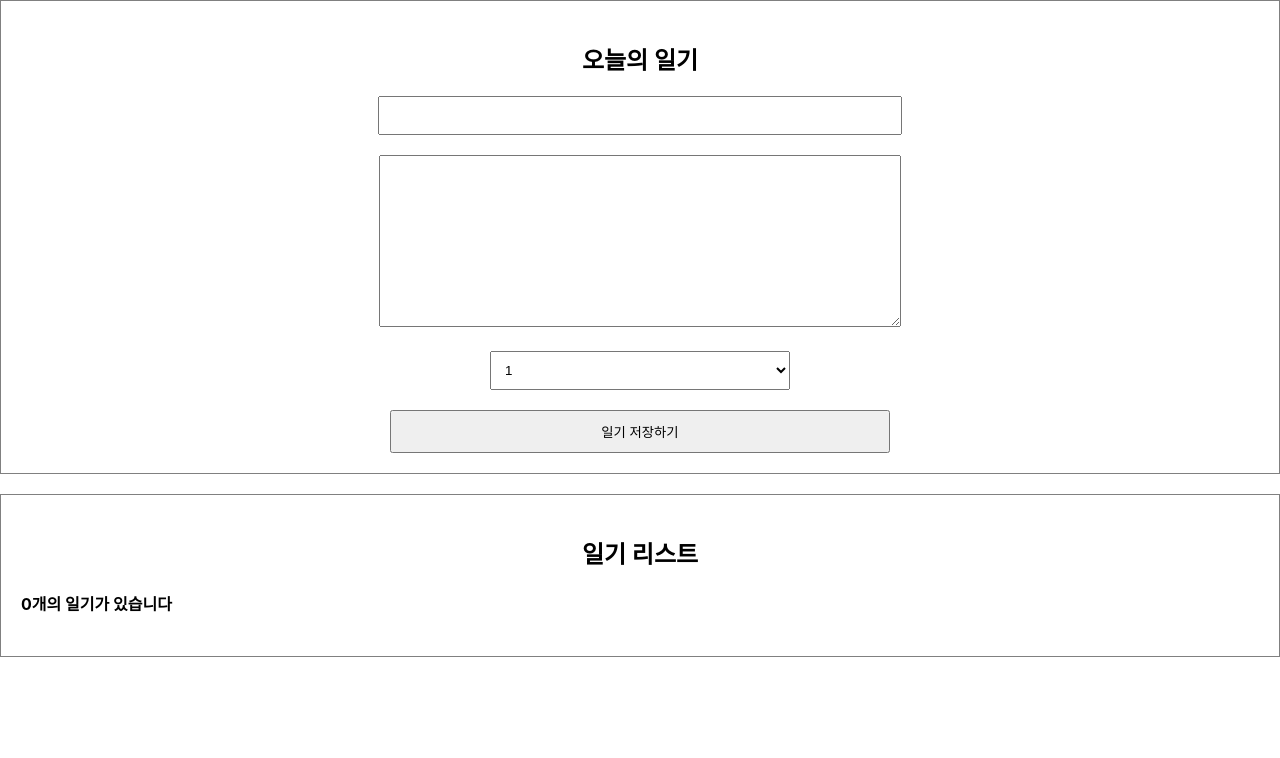
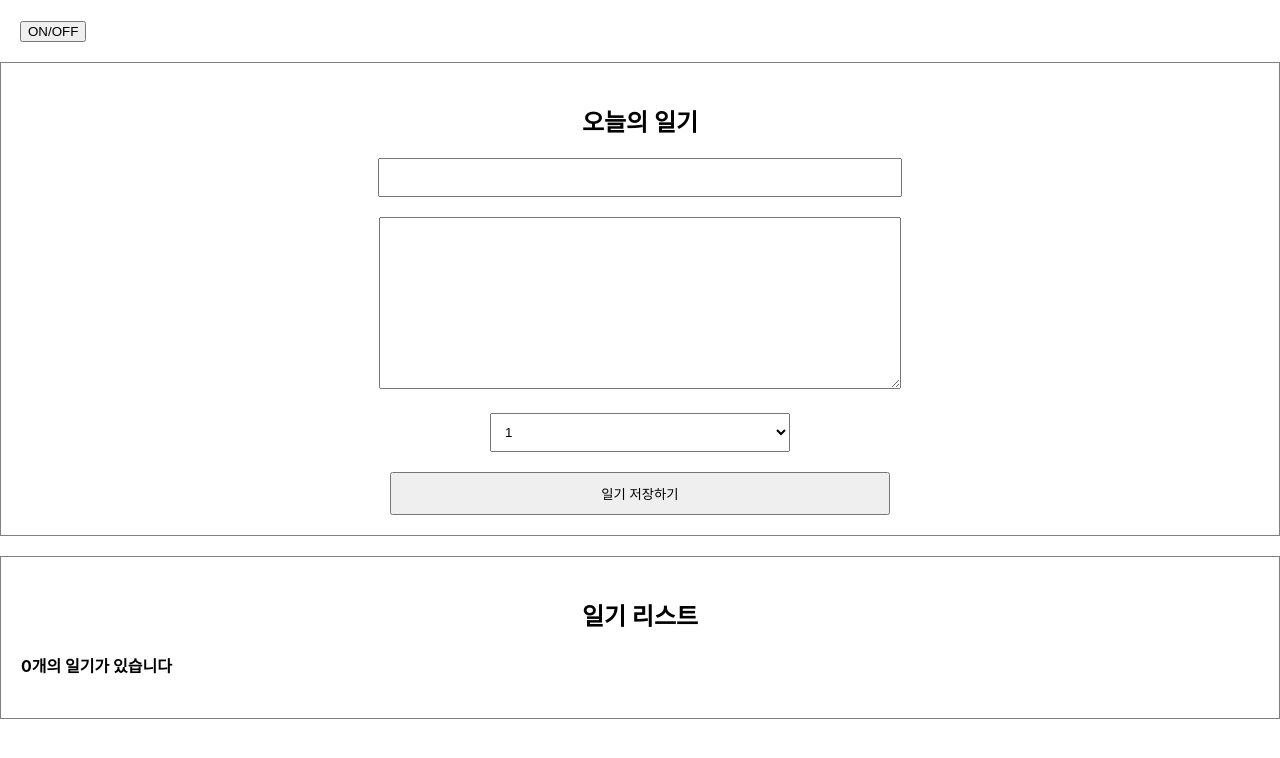
Before and after one commit to happy8131/UdemySimpleDiary, a React (Create React App) app: page / in a window 1280 px wide. Shown: the top 758 px of the page. Built offline with nearby package versions, Linux system fonts and the light colour scheme.

Commit message:
[ADD] LifeCycle6.7

```diff
--- a/src/App.js
+++ b/src/App.js
@@ -2,6 +2,7 @@ import { useRef, useState } from "react";
 import "./App.css";
 import DiaryEditor from "./DiaryEditor";
 import DiaryList from "./DiaryList";
+import LifeCycle from "./Lifecycle";
 
 function App() {
   const [data, setData] = useState([]);
@@ -40,6 +41,7 @@ function App() {
 
   return (
     <div className="App">
+      <LifeCycle />
       <DiaryEditor onCreate={onCreate} />
       <DiaryList onEdit={onEdit} onRemove={onRemove} diaryList={data} />
     </div>
@@ -47,3 +49,13 @@ function App() {
 }
 
 export default App;
+/*
+LifeCycle
+
+화면에 나타나는 것 Mount
+
+변화 update(리렌더)
+
+화면에 사라짐 UnMount
+
+ */
--- /dev/null
+++ b/src/Lifecycle.js
@@ -0,0 +1,28 @@
+import React, { useEffect, useState } from "react";
+
+const UnmountTest = () => {
+  useEffect(() => {
+    console.log("Mount!");
+
+    return () => {
+      //Unmount 시점에 실행되게 됨
+      console.log("Unmount!");
+    };
+  }, []);
+
+  return <div>Unmount Testing Component</div>;
+};
+
+const LifeCycle = () => {
+  const [isVisible, setIsVisible] = useState(false);
+  const toggle = () => setIsVisible(!isVisible);
+
+  return (
+    <div style={{ padding: 20 }}>
+      <button onClick={toggle}>ON/OFF</button>
+      {isVisible && <UnmountTest />}
+    </div>
+  );
+};
+
+export default LifeCycle;
```
